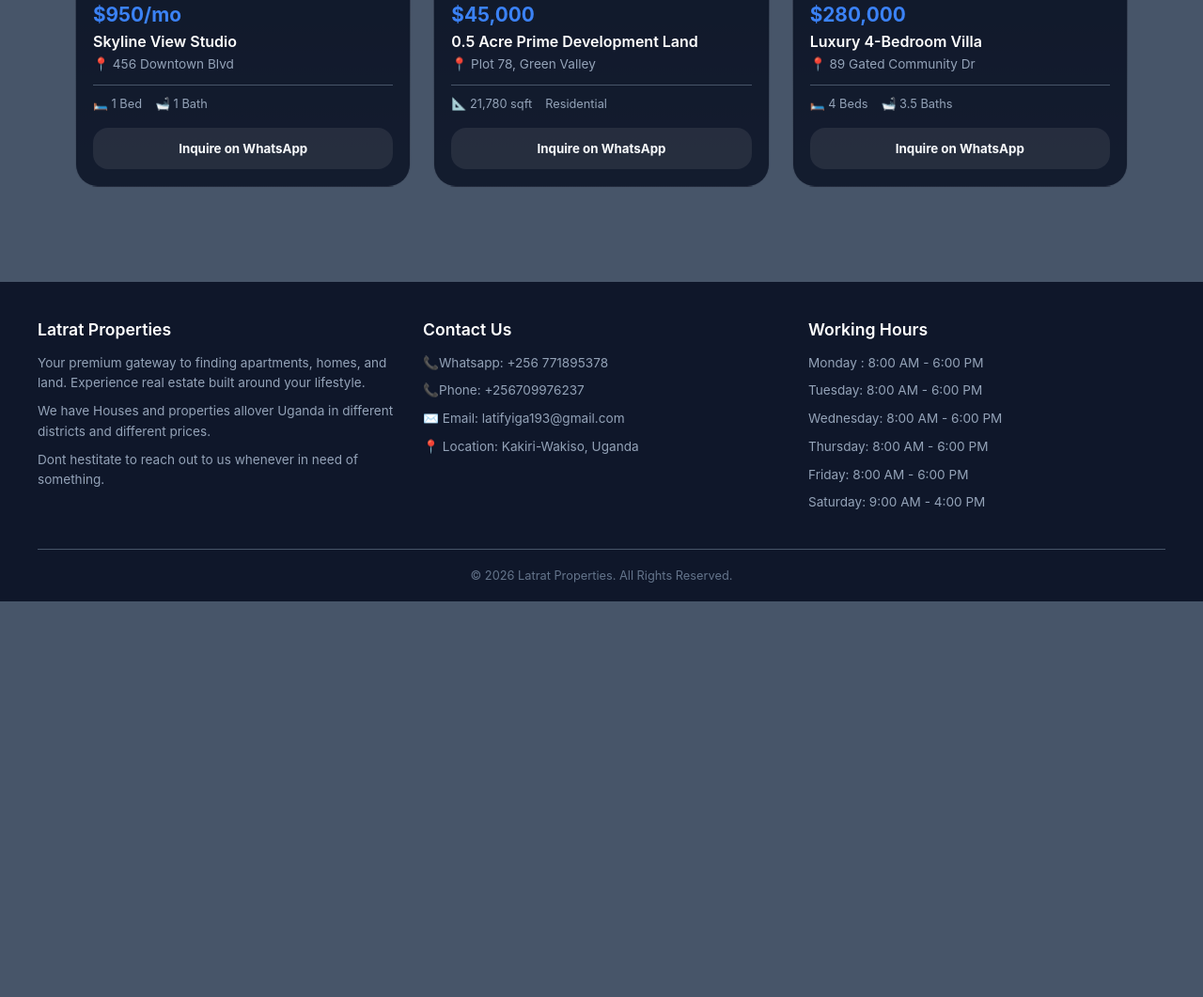
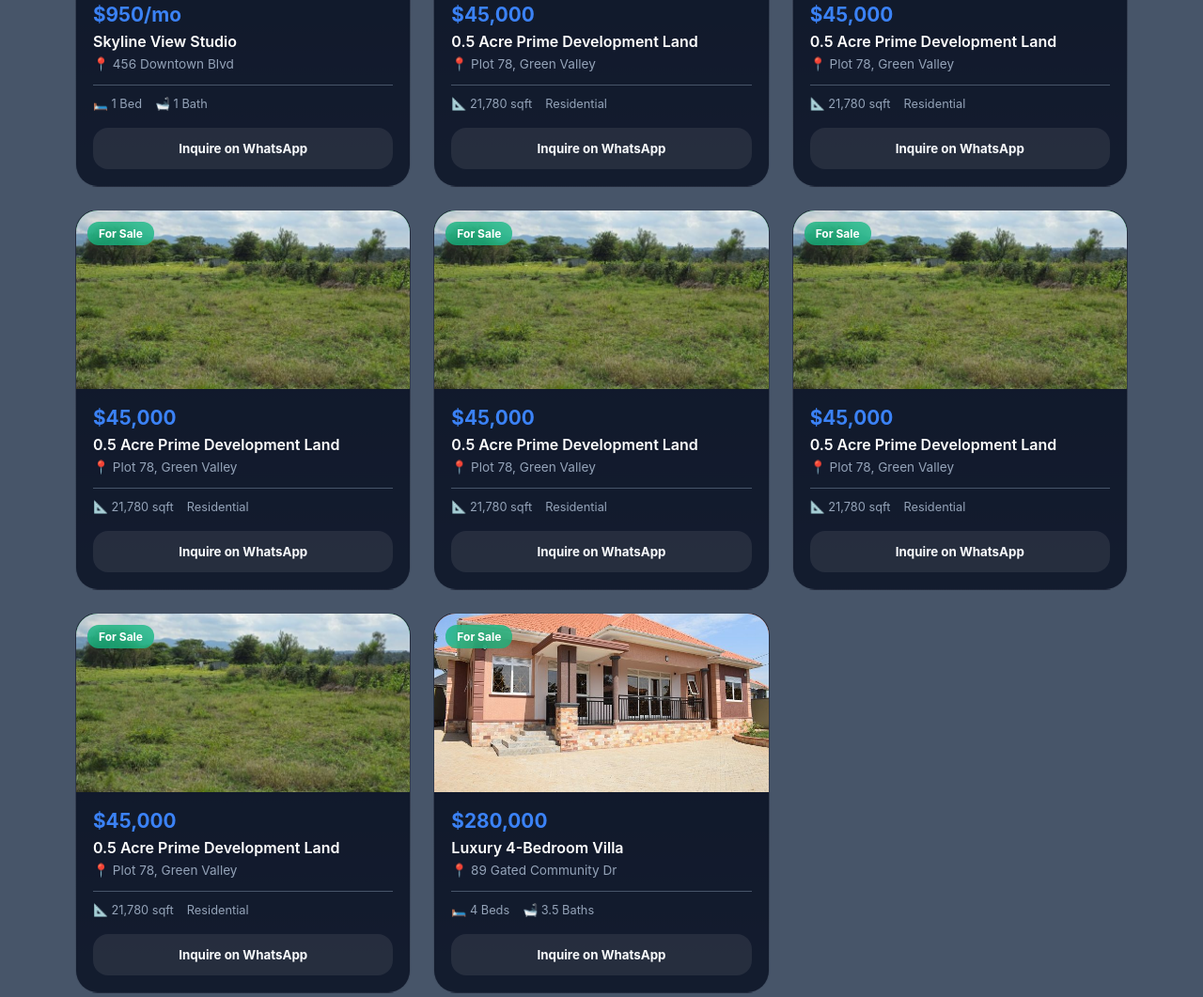
Before and after one commit to AbduLatrat/Latrat_properties, a plain HTML site: page index.html in a window 1280 px wide. Shown: the part 1412-2473 px from the top of the page at 94% size. Before the commit the page ends 2052 px from the top, so only its background shows below. Drawn offline with Linux system fonts and the light colour scheme.

Commit message:
initial website upload

```diff
--- a/index.html
+++ b/index.html
@@ -144,6 +144,93 @@
                     <button class="button secondary inquire-btn" data-phone="256771895378" type="button">Inquire on WhatsApp</button>
                 </div>
             </div>
+
+            <div class="property-card" data-category="land" data-title="Prime Development Land" data-location="Green Valley" data-keywords="land sale 0.5 acre prime development">
+                <span class="badge sale-badge">For Sale</span>
+                <div class="property-image-wrapper">
+                    <div class="property-image placeholder-land"><img src="4.jpg" alt="Prime Development Land"></div>
+                </div>
+                <div class="property-details">
+                    <div class="price">$45,000</div>
+                    <div class="title">0.5 Acre Prime Development Land</div>
+                    <div class="location">📍 Plot 78, Green Valley</div>
+                    <div class="specs">
+                        <span>📐 21,780 sqft</span>
+                        <span>Residential</span>
+                    </div>
+                    <button class="button secondary inquire-btn" data-phone="256771895378" type="button">Inquire on WhatsApp</button>
+                </div>
+            </div>
+
+            <div class="property-card" data-category="land" data-title="Prime Development Land" data-location="Green Valley" data-keywords="land sale 0.5 acre prime development">
+                <span class="badge sale-badge">For Sale</span>
+                <div class="property-image-wrapper">
+                    <div class="property-image placeholder-land"><img src="4.jpg" alt="Prime Development Land"></div>
+                </div>
+                <div class="property-details">
+                    <div class="price">$45,000</div>
+                    <div class="title">0.5 Acre Prime Development Land</div>
+                    <div class="location">📍 Plot 78, Green Valley</div>
+                    <div class="specs">
+                        <span>📐 21,780 sqft</span>
+                        <span>Residential</span>
+                    </div>
+                    <button class="button secondary inquire-btn" data-phone="256771895378" type="button">Inquire on WhatsApp</button>
+                </div>
+            </div>
+
+            <div class="property-card" data-category="land" data-title="Prime Development Land" data-location="Green Valley" data-keywords="land sale 0.5 acre prime development">
+                <span class="badge sale-badge">For Sale</span>
+                <div class="property-image-wrapper">
+                    <div class="property-image placeholder-land"><img src="4.jpg" alt="Prime Development Land"></div>
+                </div>
+                <div class="property-details">
+                    <div class="price">$45,000</div>
+                    <div class="title">0.5 Acre Prime Development Land</div>
+                    <div class="location">📍 Plot 78, Green Valley</div>
+                    <div class="specs">
+                        <span>📐 21,780 sqft</span>
+                        <span>Residential</span>
+                    </div>
+                    <button class="button secondary inquire-btn" data-phone="256771895378" type="button">Inquire on WhatsApp</button>
+                </div>
+            </div>
+
+            <div class="property-card" data-category="land" data-title="Prime Development Land" data-location="Green Valley" data-keywords="land sale 0.5 acre prime development">
+                <span class="badge sale-badge">For Sale</span>
+                <div class="property-image-wrapper">
+                    <div class="property-image placeholder-land"><img src="4.jpg" alt="Prime Development Land"></div>
+                </div>
+                <div class="property-details">
+                    <div class="price">$45,000</div>
+                    <div class="title">0.5 Acre Prime Development Land</div>
+                    <div class="location">📍 Plot 78, Green Valley</div>
+                    <div class="specs">
+                        <span>📐 21,780 sqft</span>
+                        <span>Residential</span>
+                    </div>
+                    <button class="button secondary inquire-btn" data-phone="256771895378" type="button">Inquire on WhatsApp</button>
+                </div>
+            </div>
+
+            <div class="property-card" data-category="land" data-title="Prime Development Land" data-location="Green Valley" data-keywords="land sale 0.5 acre prime development">
+                <span class="badge sale-badge">For Sale</span>
+                <div class="property-image-wrapper">
+                    <div class="property-image placeholder-land"><img src="4.jpg" alt="Prime Development Land"></div>
+                </div>
+                <div class="property-details">
+                    <div class="price">$45,000</div>
+                    <div class="title">0.5 Acre Prime Development Land</div>
+                    <div class="location">📍 Plot 78, Green Valley</div>
+                    <div class="specs">
+                        <span>📐 21,780 sqft</span>
+                        <span>Residential</span>
+                    </div>
+                    <button class="button secondary inquire-btn" data-phone="256771895378" type="button">Inquire on WhatsApp</button>
+                </div>
+            </div>
+
+
 
             <div class="property-card" data-category="houses-sale" data-title="Luxury 4-Bedroom Villa" data-location="Gated Community" data-keywords="villa 4 beds 3.5 baths sale luxury">
                 <span class="badge sale-badge">For Sale</span>
```
